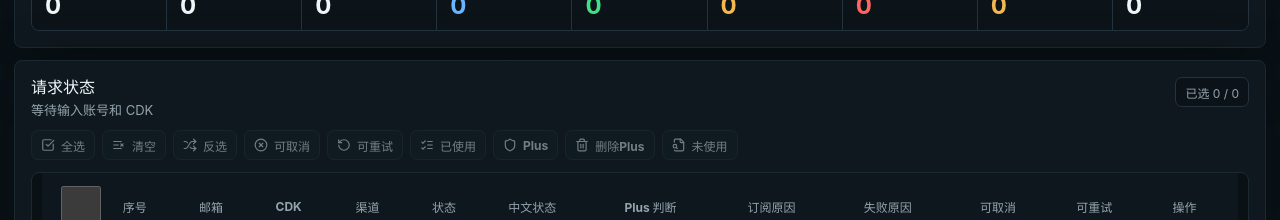
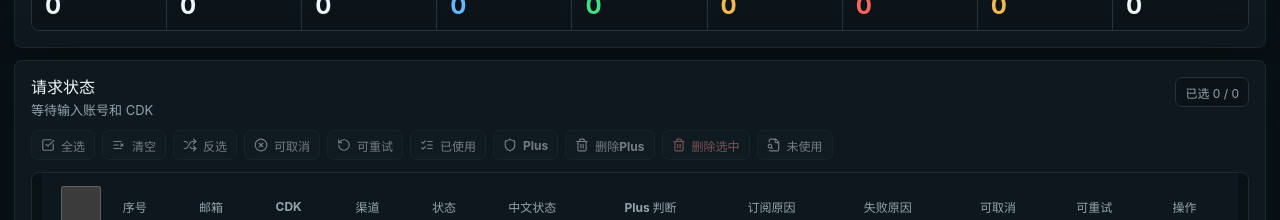
Before and after one commit to kui123456789/cdk-houduan-duihuan, a React (Vite) app: page / in a window 1280 px wide. Shown: the part 980-1200 px from the top of the page. Built offline with nearby package versions, Linux system fonts and the light colour scheme.

Commit message:
Add selected row delete action

```diff
--- a/src/App.jsx
+++ b/src/App.jsx
@@ -1252,6 +1252,57 @@ export default function App() {
       setStatusMessage(message);
       showToast(message);
     }
+  }
+
+  function deleteRows(targetRows = selectedRows, options = {}) {
+    const deletableRows = targetRows.filter((row) => row?.id);
+    if (!deletableRows.length) {
+      const message = options.emptyMessage || "没有可删除的选中请求";
+      setStatusMessage(message);
+      showToast(message, "error");
+      return;
+    }
+
+    const rowIds = new Set(deletableRows.map((row) => row.id));
+    const emails = new Set(
+      deletableRows.map((row) => String(row.email || "").toLowerCase()).filter(Boolean)
+    );
+    const cdkeys = new Set(
+      deletableRows.map((row) => String(row.cdkey || "").trim()).filter(Boolean)
+    );
+    const plusRows = deletableRows.filter(isPlusAccountRow);
+    const nextRows = rowsRef.current.filter((row) => !rowIds.has(row.id));
+
+    if (plusRows.length && !options.skipArchive) {
+      setPlusExports((prev) => mergePlusExportRows(prev, plusRows));
+    }
+
+    rowsRef.current = nextRows;
+    setRows(nextRows);
+    setAccountText((prev) => removeAccountLinesByEmail(prev, emails));
+    setCdkeyPools((prev) => removeCdkeyLinesByValue(prev, cdkeys));
+    setErrors((prev) =>
+      prev.filter((error) => {
+        const source = String(error?.source || "").trim();
+        return !emails.has(getAccountEmailFromLine(source)) && !cdkeys.has(source);
+      })
+    );
+    if (rowIds.has(activeDetailRowId)) {
+      setActiveDetailRowId("");
+    }
+
+    if (isPolling) {
+      const nextPollableCdkeys = getPollableCdkeys(nextRows);
+      if (nextPollableCdkeys.length) {
+        startPolling(nextPollableCdkeys);
+      } else {
+        stopPolling();
+      }
+    }
+
+    const message = `已删除 ${deletableRows.length} 条请求，并同步移除对应账号/卡密`;
+    setStatusMessage(message);
+    showToast(message);
   }
 
   async function copySuccessOutput(type) {
@@ -1834,6 +1885,16 @@ export default function App() {
                 </button>
                 <button
                   type="button"
+                  className="danger-filter-button"
+                  onClick={() => deleteRows(selectedRows)}
+                  disabled={isBusy || !selectedRows.length}
+                  title="删除当前选中的请求，并从输入账号和卡密池移除对应内容"
+                >
+                  <Trash2 size={14} />
+                  删除选中
+                </button>
+                <button
+                  type="button"
                   onClick={() => selectRowsByFilter((row) => row.status === "unused", "未使用")}
                   disabled={!rows.length}
                 >
@@ -1879,7 +1940,7 @@ export default function App() {
                           onViewDetail={() => setActiveDetailRowId(row.id)}
                           onCancel={() => cancelRows([row])}
                           onRetry={() => retryRows([row])}
-                          onDelete={() => deletePlusAccounts([row])}
+                          onDelete={() => deleteRows([row])}
                           active={activeDetailRow?.id === row.id}
                           busy={isBusy}
                         />
@@ -2313,7 +2374,7 @@ function StatusRow({ row, onSelect, onViewDetail, onCancel, onRetry, onDelete, a
   const meta = STATUS_META[row.status] || STATUS_META.unknown;
   const canCancel = canCancelRow(row);
   const canRetry = canRetryRow(row);
-  const canDelete = isPlusAccountRow(row);
+  const canDelete = Boolean(row.id);
 
   return (
     <tr className={active ? "active-row" : ""}>
@@ -2355,7 +2416,7 @@ function StatusRow({ row, onSelect, onViewDetail, onCancel, onRetry, onDelete, a
           <button type="button" onClick={onRetry} disabled={busy || !canRetry} title="重试任务">
             重试
           </button>
-          <button type="button" onClick={onDelete} disabled={busy || !canDelete} title="删除已 Plus 账号">
+          <button type="button" onClick={onDelete} disabled={busy || !canDelete} title="删除该请求">
             删除
           </button>
         </div>
--- a/src/styles.css
+++ b/src/styles.css
@@ -946,6 +946,14 @@ textarea:focus {
   border-color: rgba(35, 135, 255, 0.65);
 }
 
+.selection-toolbar button.danger-filter-button {
+  color: #ff9b95;
+}
+
+.selection-toolbar button.danger-filter-button:hover:not(:disabled) {
+  border-color: rgba(255, 102, 96, 0.65);
+}
+
 .selection-toolbar button:disabled {
   opacity: 0.45;
 }
```
